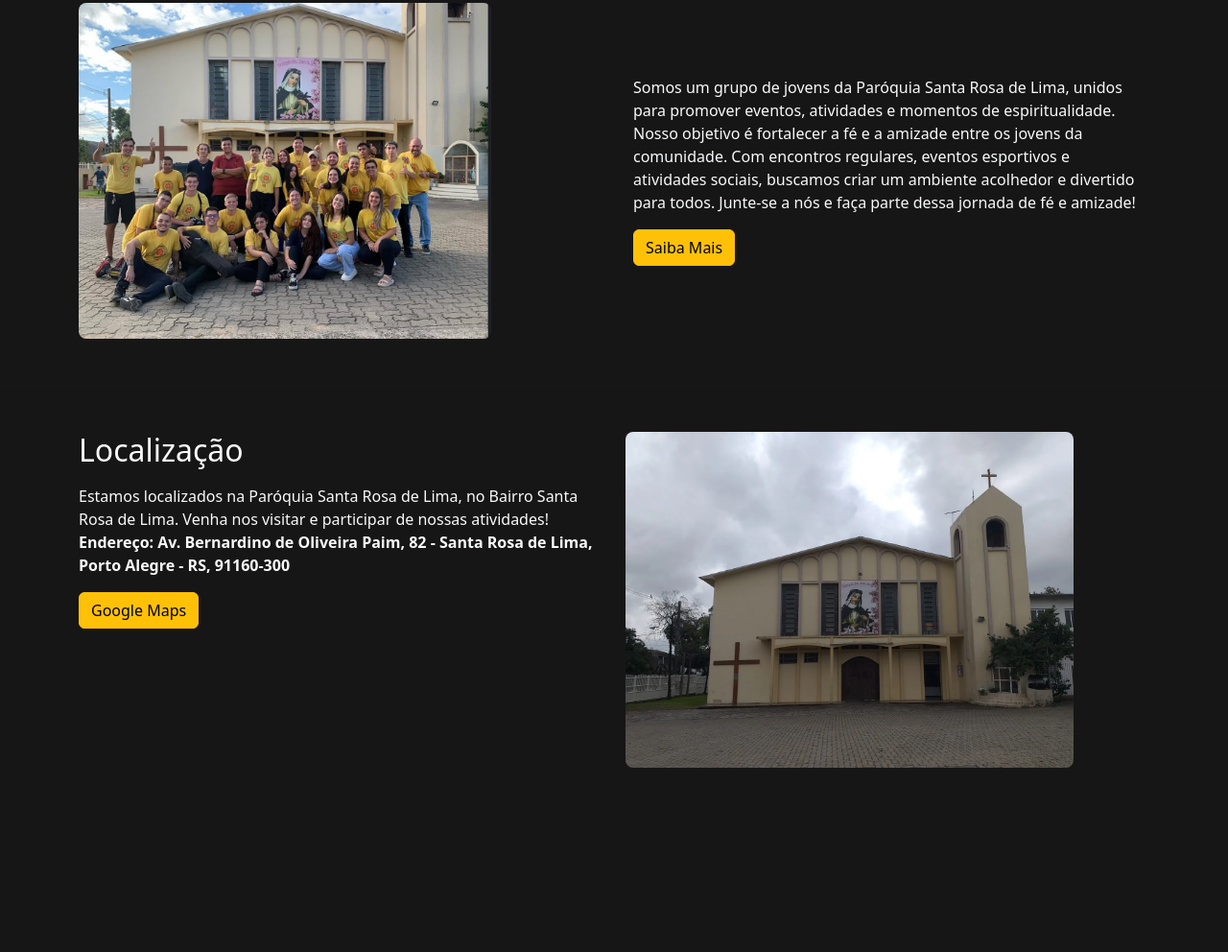
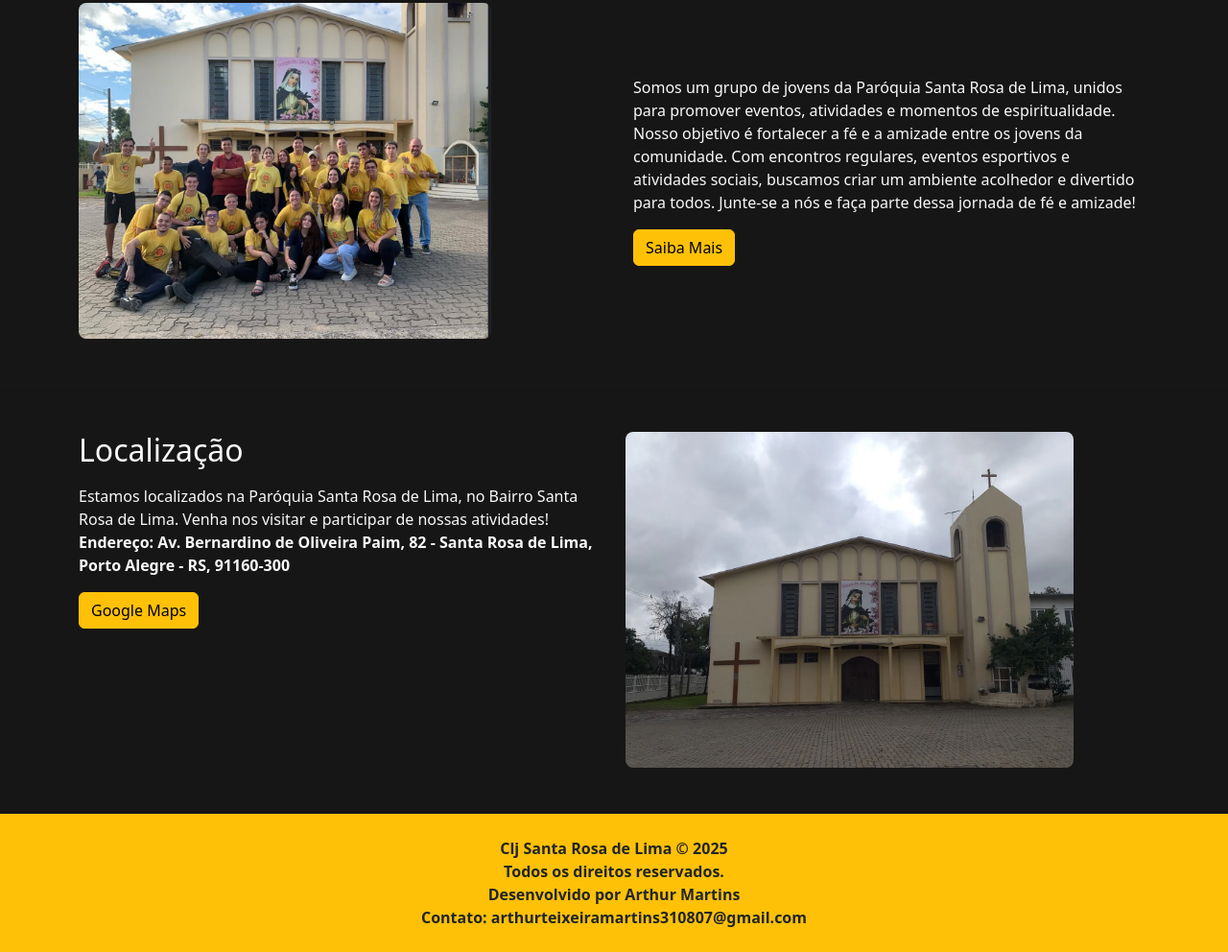
Before and after one commit to ZarthDev/sitecljsrl, a plain HTML site: page index.html in a window 1280 px wide. Shown: the part 570-1562 px from the top of the page at 96% size. Before the commit the page ends 1418 px from the top, so only its background shows below. Drawn offline with nearby package versions, Linux system fonts and the light colour scheme.

Commit message:
footer add

```diff
--- a/index.html
+++ b/index.html
@@ -92,6 +92,14 @@
         </div>
     </div>
 
+    <!-- Footer -->
+    <footer class="bg-warning text-dark fw-bold text-center p-4">
+        <p class="mb-0">Clj Santa Rosa de Lima &copy; 2025</p>
+        <p class="mb-0">Todos os direitos reservados.</p>
+        <p class="mb-0">Desenvolvido por Arthur Martins</p>
+        <p class="mb-0">Contato: <a class="text-dark text-decoration-none" href="mailto:arthurteixeiramartins310807@gmail.com">arthurteixeiramartins310807@gmail.com</a></p>
+    </footer>
+
     <script src="scripts/indexController.js"></script>
     <script src="scripts/indexScript.js"></script>
     <script src="https://cdn.jsdelivr.net/npm/bootstrap@5.3.7/dist/js/bootstrap.bundle.min.js" integrity="sha384-ndDqU0Gzau9qJ1lfW4pNLlhNTkCfHzAVBReH9diLvGRem5+R9g2FzA8ZGN954O5Q" crossorigin="anonymous"></script>
```
